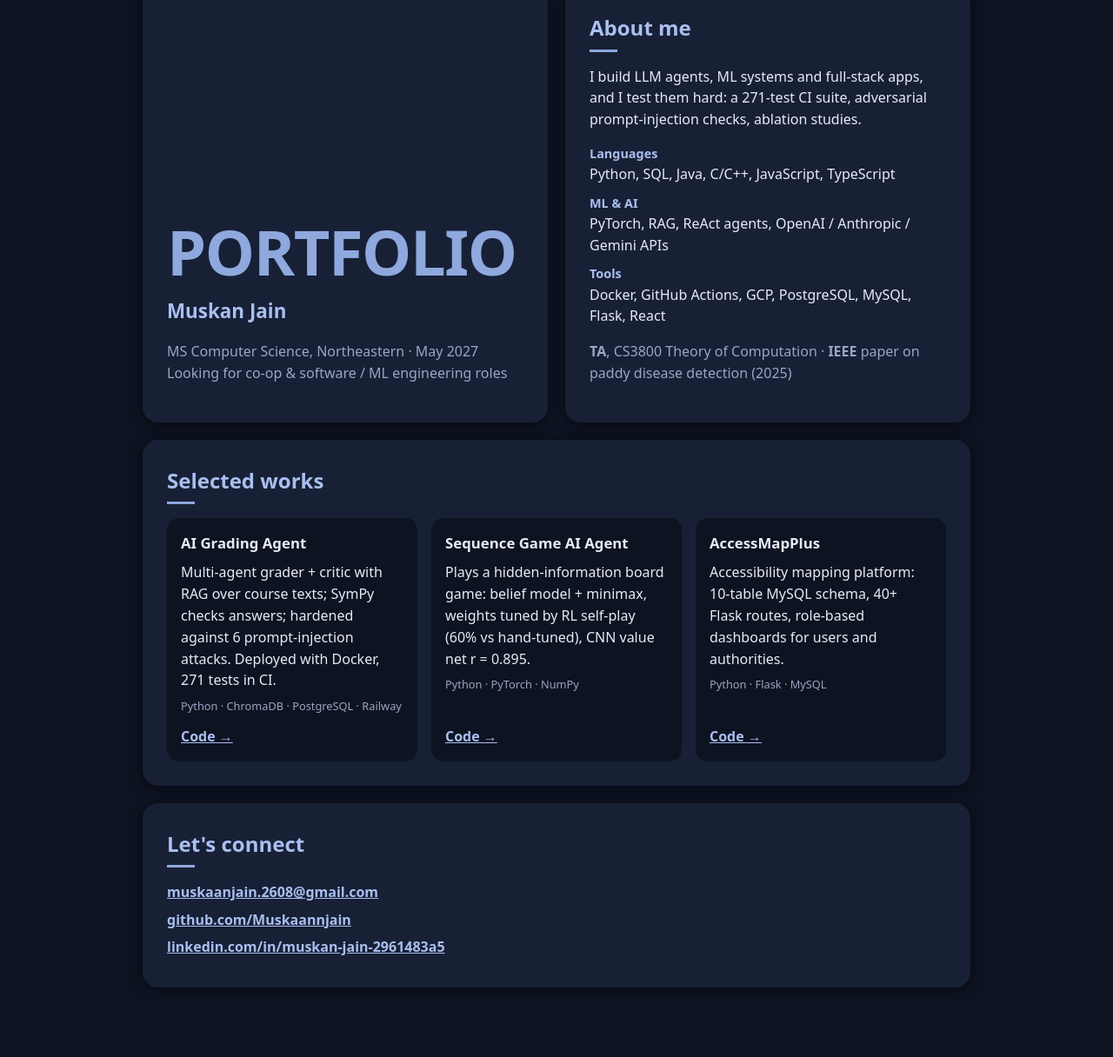
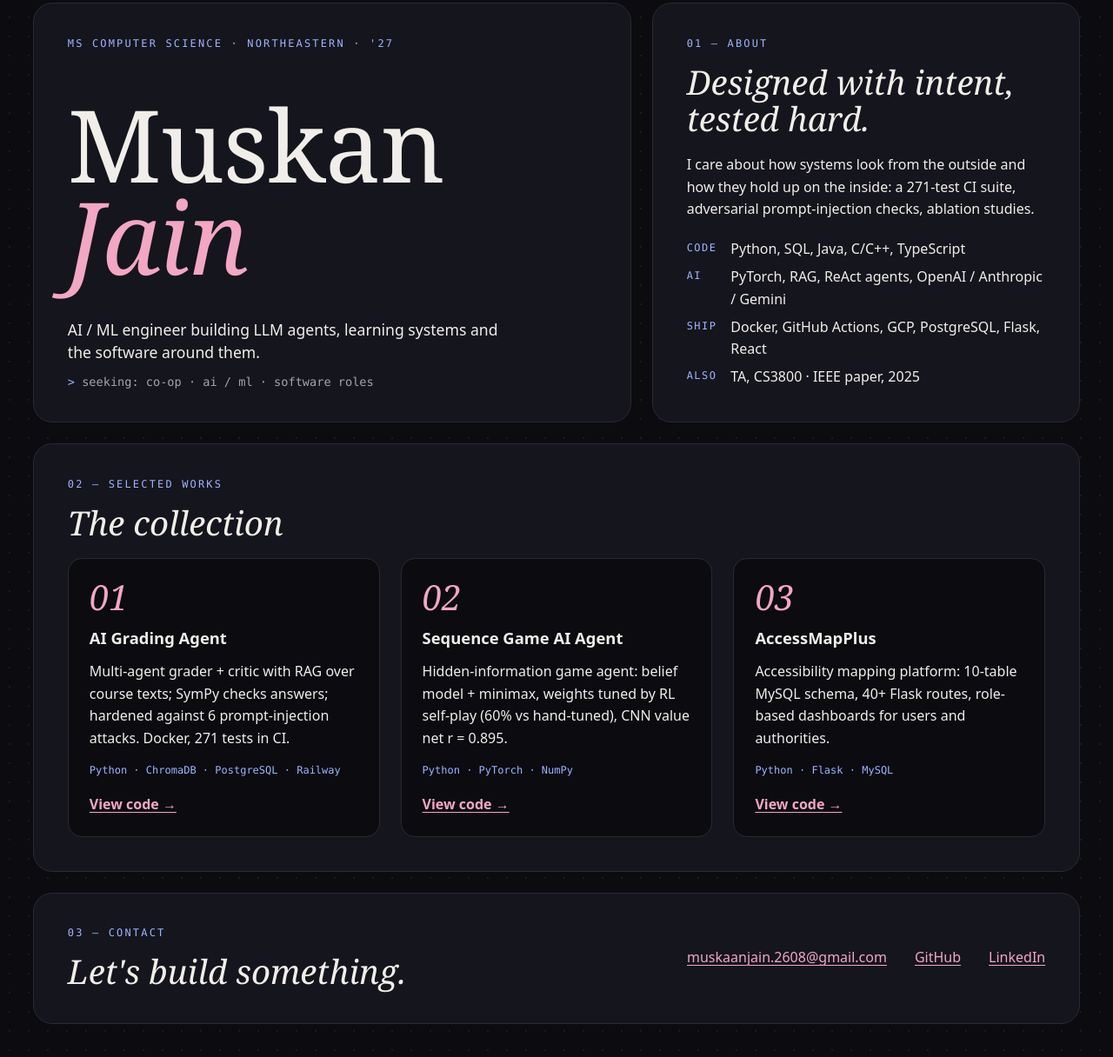
Before and after one commit to Muskaannjain/Muskaannjain.github.io, a plain HTML site: page index.html in a window 1280 px wide. Shown: the part 35-1251 px from the top of the page at 87% size. Before the commit the page ends 1191 px from the top, so only its background shows below. Drawn offline with Linux system fonts and the light colour scheme.

Commit message:
Editorial dark redesign: full-width, serif name, AI accents
Co-Authored-By: Claude Opus 5.5 <noreply@anthropic.com>

```diff
--- a/index.html
+++ b/index.html
@@ -3,84 +3,118 @@
 <head>
 <meta charset="utf-8">
 <meta name="viewport" content="width=device-width, initial-scale=1">
-<title>Muskan Jain — Software &amp; ML Engineer</title>
+<title>Muskan Jain — AI / ML Engineer</title>
 <meta name="description" content="Muskan Jain, MS Computer Science at Northeastern. LLM agents, RAG, ML and full-stack projects.">
 <style>
-  :root { color-scheme:dark; --bg:#0e1322; --panel:#182036; --blue:#8fa8dd; --ink:#e6ebf7; --deep:#a9bff0; --muted:#9aa5c0; }
+  :root { color-scheme:dark; --bg:#0b0b10; --panel:#15151d; --line:#2a2a36; --ink:#f1eee9; --muted:#a7a3ad;
+          --rose:#f2a7c3; --blue:#9fb4ff;
+          --serif:"Didot","Bodoni 72","Bodoni MT","Playfair Display",Georgia,serif;
+          --mono:ui-monospace,"SF Mono",Menlo,Consolas,monospace; }
   * { box-sizing:border-box; }
-  body { margin:0; font:16px/1.55 system-ui,sans-serif; color:var(--ink); background:var(--bg); }
-  .grid { max-width:62rem; margin:0 auto; padding:1.25rem; display:grid; gap:1.25rem; grid-template-columns:1fr 1fr; }
-  section { background:var(--panel); border-radius:18px; padding:1.75rem; box-shadow:0 2px 14px #0008; }
-  .works { grid-column:span 2; }
-  h1 { font-size:clamp(2.6rem,8vw,4.5rem); line-height:1; margin:0 0 1rem; color:var(--blue); letter-spacing:-.02em; }
-  h2 { margin:0 0 .25rem; font-size:1.5rem; color:var(--deep); }
-  h2::after { content:""; display:block; width:2rem; height:3px; background:var(--blue); margin:.4rem 0 1rem; }
-  a { color:var(--deep); font-weight:600; }
+  body { margin:0; font:16px/1.6 system-ui,sans-serif; color:var(--ink); background:var(--bg);
+         /* faint dot grid: the "data" texture behind the editorial layout */
+         background-image:radial-gradient(#ffffff10 1px,transparent 1px); background-size:22px 22px; }
+  .grid { width:100%; max-width:110rem; margin:0 auto; padding:clamp(1rem,3vw,2.5rem);
+          display:grid; gap:clamp(1rem,2vw,1.5rem); grid-template-columns:1.4fr 1fr; min-height:100vh; }
+  section { background:var(--panel); border:1px solid var(--line); border-radius:22px; padding:clamp(1.5rem,3vw,2.75rem); }
+  .wide { grid-column:1 / -1; }
+  a { color:var(--rose); text-decoration-thickness:1px; text-underline-offset:3px; }
+  a:hover { color:var(--blue); }
+  .kicker { font:500 .75rem var(--mono); letter-spacing:.18em; text-transform:uppercase; color:var(--blue); margin:0 0 1rem; }
+  h2 { font:italic 400 clamp(1.8rem,3vw,2.6rem)/1.1 var(--serif); margin:0 0 1.25rem; }
   .muted { color:var(--muted); }
-  .intro { display:flex; flex-direction:column; justify-content:flex-end; }
-  .intro .name { font-size:1.4rem; font-weight:700; color:var(--deep); margin:0; }
-  .tiles { display:grid; grid-template-columns:repeat(3,1fr); gap:1rem; }
-  .tile { background:var(--bg); border-radius:14px; padding:1rem; display:flex; flex-direction:column; }
-  .tile h3 { margin:0 0 .25rem; font-size:1.05rem; }
+
+  .hero { display:flex; flex-direction:column; justify-content:space-between; gap:2rem; }
+  .hero h1 { font:400 clamp(3.5rem,9vw,8rem)/.92 var(--serif); margin:0; letter-spacing:-.01em; }
+  .hero h1 em { color:var(--rose); }
+  .hero .role { font:1.1rem/1.5 system-ui,sans-serif; max-width:32rem; margin:0 0 .75rem; }
+  .hero .prompt { font:.85rem var(--mono); color:var(--muted); margin:0; }
+  .hero .prompt b { color:var(--blue); font-weight:500; }
+  .cursor { display:inline-block; width:.55em; height:1em; vertical-align:-.15em; background:var(--rose); animation:blink 1.1s steps(1) infinite; }
+  @keyframes blink { 50% { opacity:0; } }
+  @media (prefers-reduced-motion:reduce) { .cursor { animation:none; } }
+
+  dl { margin:1.25rem 0 0; display:grid; grid-template-columns:auto 1fr; gap:.4rem 1rem; }
+  dt { font:.75rem/1.9 var(--mono); text-transform:uppercase; letter-spacing:.12em; color:var(--blue); }
+  dd { margin:0; }
+
+  .tiles { display:grid; grid-template-columns:repeat(3,1fr); gap:clamp(1rem,2vw,1.5rem); }
+  .tile { border:1px solid var(--line); border-radius:16px; padding:1.5rem; display:flex; flex-direction:column; background:var(--bg); transition:border-color .2s; }
+  .tile:hover { border-color:var(--rose); }
+  .tile .no { font:italic 2.5rem/1 var(--serif); color:var(--rose); margin:0 0 .75rem; }
+  .tile h3 { margin:0 0 .5rem; font-size:1.15rem; }
   .tile p { margin:.25rem 0; }
-  .tile a { margin-top:auto; padding-top:.5rem; }
-  .tags { font-size:.8rem; color:var(--muted); }
-  dt { font-weight:700; color:var(--deep); font-size:.9rem; } dd { margin:0 0 .6rem; }
-  ul.links { list-style:none; padding:0; margin:0; }
-  ul.links li { margin:.4rem 0; }
-  @media (max-width:760px) { .grid, .tiles { grid-template-columns:1fr; } .works { grid-column:auto; } }
+  .tags { font:.75rem var(--mono); color:var(--blue); margin-top:.75rem !important; }
+  .tile a { margin-top:auto; padding-top:1rem; font-weight:600; }
+
+  .connect { display:flex; flex-wrap:wrap; align-items:center; justify-content:space-between; gap:1.5rem; }
+  .connect h2 { margin:0; }
+  .connect ul { list-style:none; display:flex; flex-wrap:wrap; gap:.75rem 2rem; padding:0; margin:0; }
+
+  @media (max-width:860px) { .grid, .tiles { grid-template-columns:1fr; } }
 </style>
 </head>
 <body>
 <main class="grid">
 
-  <section class="intro" aria-label="Intro">
-    <h1>PORT&shy;FOLIO</h1>
-    <p class="name">Muskan Jain</p>
-    <p class="muted">MS Computer Science, Northeastern · May 2027<br>Looking for co-op &amp; software / ML engineering roles</p>
+  <section class="hero" aria-label="Intro">
+    <p class="kicker">MS Computer Science · Northeastern · '27</p>
+    <h1>Muskan<br><em>Jain</em></h1>
+    <div>
+      <p class="role">AI / ML engineer building LLM agents, learning systems and the software around them.</p>
+      <p class="prompt"><b>&gt;</b> seeking: co-op · ai / ml · software roles <span class="cursor" aria-hidden="true"></span></p>
+    </div>
   </section>
 
   <section id="about" aria-labelledby="about-h">
-    <h2 id="about-h">About me</h2>
-    <p>I build LLM agents, ML systems and full-stack apps, and I test them hard: a 271-test CI suite, adversarial prompt-injection checks, ablation studies.</p>
+    <p class="kicker">01 — About</p>
+    <h2 id="about-h">Designed with intent, tested hard.</h2>
+    <p>I care about how systems look from the outside and how they hold up on the inside: a 271-test CI suite, adversarial prompt-injection checks, ablation studies.</p>
     <dl>
-      <dt>Languages</dt><dd>Python, SQL, Java, C/C++, JavaScript, TypeScript</dd>
-      <dt>ML &amp; AI</dt><dd>PyTorch, RAG, ReAct agents, OpenAI / Anthropic / Gemini APIs</dd>
-      <dt>Tools</dt><dd>Docker, GitHub Actions, GCP, PostgreSQL, MySQL, Flask, React</dd>
+      <dt>Code</dt><dd>Python, SQL, Java, C/C++, TypeScript</dd>
+      <dt>AI</dt><dd>PyTorch, RAG, ReAct agents, OpenAI / Anthropic / Gemini</dd>
+      <dt>Ship</dt><dd>Docker, GitHub Actions, GCP, PostgreSQL, Flask, React</dd>
+      <dt>Also</dt><dd>TA, CS3800 · IEEE paper, 2025</dd>
     </dl>
-    <p class="muted"><strong>TA</strong>, CS3800 Theory of Computation · <strong>IEEE</strong> paper on paddy disease detection (2025)</p>
   </section>
 
-  <section class="works" id="projects" aria-labelledby="works-h">
-    <h2 id="works-h">Selected works</h2>
+  <section class="wide" id="projects" aria-labelledby="works-h">
+    <p class="kicker">02 — Selected works</p>
+    <h2 id="works-h">The collection</h2>
     <div class="tiles">
       <article class="tile">
+        <p class="no" aria-hidden="true">01</p>
         <h3>AI Grading Agent</h3>
-        <p>Multi-agent grader + critic with RAG over course texts; SymPy checks answers; hardened against 6 prompt-injection attacks. Deployed with Docker, 271 tests in CI.</p>
+        <p>Multi-agent grader + critic with RAG over course texts; SymPy checks answers; hardened against 6 prompt-injection attacks. Docker, 271 tests in CI.</p>
         <p class="tags">Python · ChromaDB · PostgreSQL · Railway</p>
-        <a href="https://github.com/neuro-spicy/AI_Grading_Agent">Code →</a>
+        <a href="https://github.com/neuro-spicy/AI_Grading_Agent">View code →</a>
       </article>
       <article class="tile">
+        <p class="no" aria-hidden="true">02</p>
         <h3>Sequence Game AI Agent</h3>
-        <p>Plays a hidden-information board game: belief model + minimax, weights tuned by RL self-play (60% vs hand-tuned), CNN value net r = 0.895.</p>
+        <p>Hidden-information game agent: belief model + minimax, weights tuned by RL self-play (60% vs hand-tuned), CNN value net r = 0.895.</p>
         <p class="tags">Python · PyTorch · NumPy</p>
-        <a href="https://github.com/neuro-spicy/SequenceBoardGame-Agent">Code →</a>
+        <a href="https://github.com/neuro-spicy/SequenceBoardGame-Agent">View code →</a>
       </article>
       <article class="tile">
+        <p class="no" aria-hidden="true">03</p>
         <h3>AccessMapPlus</h3>
         <p>Accessibility mapping platform: 10-table MySQL schema, 40+ Flask routes, role-based dashboards for users and authorities.</p>
         <p class="tags">Python · Flask · MySQL</p>
-        <a href="https://github.com/Muskaannjain/AccessMaps_plus">Code →</a>
+        <a href="https://github.com/Muskaannjain/AccessMaps_plus">View code →</a>
       </article>
     </div>
   </section>
 
-  <section id="contact" class="works" aria-labelledby="contact-h">
-    <h2 id="contact-h">Let's connect</h2>
-    <ul class="links">
+  <section class="wide connect" id="contact" aria-labelledby="contact-h">
+    <div>
+      <p class="kicker">03 — Contact</p>
+      <h2 id="contact-h">Let's build something.</h2>
+    </div>
+    <ul>
       <li><a href="mailto:muskaanjain.2608@gmail.com">muskaanjain.2608@gmail.com</a></li>
-      <li><a href="https://github.com/Muskaannjain">github.com/Muskaannjain</a></li>
-      <li><a href="https://www.linkedin.com/in/muskan-jain-2961483a5">linkedin.com/in/muskan-jain-2961483a5</a></li>
+      <li><a href="https://github.com/Muskaannjain">GitHub</a></li>
+      <li><a href="https://www.linkedin.com/in/muskan-jain-2961483a5">LinkedIn</a></li>
     </ul>
   </section>
 
```
